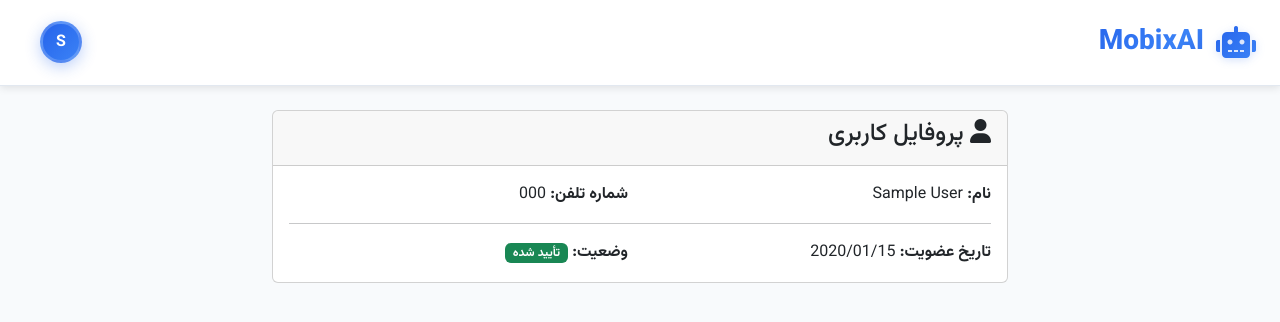
After one commit to mostafakhorrami950/MobixAidjangoNew, a Django app: page /accounts/profile/ in a window 1280 px wide. The commit adds this page. Shown: the top 322 px of the page. Run offline with Django 4.2, Linux system fonts and the light colour scheme; a user stored in the database is signed in; data comes from the database, SQL or seed files in the repository; both versions use the stored data as it was after the commit; tables that the repository leaves empty hold one stand-in row (values such as "Sample post"); some libraries are stand-ins or nearby versions.

```diff
--- a/accounts/urls.py
+++ b/accounts/urls.py
@@ -6,4 +6,5 @@ urlpatterns = [
     path('verify-otp/', views.verify_otp, name='verify_otp'),
     path('login/', views.login_view, name='login'),
     path('logout/', views.logout_view, name='logout'),
+    path('profile/', views.profile_view, name='profile'),
 ]
--- a/accounts/views.py
+++ b/accounts/views.py
@@ -3,6 +3,7 @@ from django.contrib.auth import login, logout, authenticate
 from django.contrib import messages
 from django.utils import timezone
 from django.contrib.auth.backends import ModelBackend
+from django.contrib.auth.decorators import login_required
 from .forms import RegistrationForm, OTPVerificationForm
 from .models import User
 from otp_service.services import OTPService
@@ -147,3 +148,8 @@ def logout_view(request):
     logout(request)
     messages.success(request, 'با موفقیت از سیستم خارج شدید.')
     return redirect('login')
+
+@login_required
+def profile_view(request):
+    """User profile view"""
+    return render(request, 'accounts/profile.html', {'user': request.user})
--- a/chatbot/views.py
+++ b/chatbot/views.py
@@ -1488,15 +1488,8 @@ def get_sidebar_menu_items(request):
             if not item.required_permission or request.user.has_perm(item.required_permission):
                 # Resolve the URL
                 try:
-                    # Handle namespaced URLs (e.g., 'chat:chat')
-                    if ':' in item.url_name:
-                        url = reverse(item.url_name)
-                    else:
-                        # Try to resolve as a chat app URL first, then fall back to global
-                        try:
-                            url = reverse(f'chat:{item.url_name}')
-                        except:
-                            url = reverse(item.url_name)
+                    # Direct URL resolution - no namespaces
+                    url = reverse(item.url_name)
                     user_menu_items.append({
                         'name': item.name,
                         'url': url,
--- a/static/chatbot/js/main.js
+++ b/static/chatbot/js/main.js
@@ -243,6 +243,12 @@ function loadAvailableModelsForUser() {
             const modelSelectionContainer = document.getElementById('welcome-model-selection');
             const webSearchContainer = document.getElementById('welcome-web-search-container');
 
+            // Check if elements exist before manipulating them
+            if (!modelSelect || !modelSelectionContainer) {
+                console.log('Model selection elements not found, skipping model loading');
+                return;
+            }
+
             // Clear current options
             modelSelect.innerHTML = '<option value="">-- مدلی را انتخاب کنید --</option>';
 
--- /dev/null
+++ b/templates/accounts/profile.html
@@ -0,0 +1,41 @@
+{% extends 'base.html' %}
+
+{% block title %}پروفایل کاربری{% endblock %}
+
+{% block content %}
+<div class="container mt-4">
+    <div class="row justify-content-center">
+        <div class="col-md-8">
+            <div class="card">
+                <div class="card-header">
+                    <h4><i class="fas fa-user"></i> پروفایل کاربری</h4>
+                </div>
+                <div class="card-body">
+                    <div class="row">
+                        <div class="col-md-6">
+                            <strong>نام:</strong> {{ user.name }}
+                        </div>
+                        <div class="col-md-6">
+                            <strong>شماره تلفن:</strong> {{ user.phone_number }}
+                        </div>
+                    </div>
+                    <hr>
+                    <div class="row">
+                        <div class="col-md-6">
+                            <strong>تاریخ عضویت:</strong> {{ user.date_joined|date:"Y/m/d" }}
+                        </div>
+                        <div class="col-md-6">
+                            <strong>وضعیت:</strong>
+                            {% if user.is_verified %}
+                                <span class="badge bg-success">تأیید شده</span>
+                            {% else %}
+                                <span class="badge bg-warning">در انتظار تأیید</span>
+                            {% endif %}
+                        </div>
+                    </div>
+                </div>
+            </div>
+        </div>
+    </div>
+</div>
+{% endblock %}
--- a/templates/base.html
+++ b/templates/base.html
@@ -163,6 +163,7 @@
                 .then(data => {
                     if (data.error || !data.menu_items || data.menu_items.length === 0) {
                         console.log('No custom menu items found, keeping defaults');
+                        // Keep default items that are already shown
                         return;
                     }
 
@@ -230,7 +231,12 @@
                 })
                 .catch(error => {
                     console.log('Error loading custom menu items, keeping defaults:', error);
-                    // Default items are already loaded, so we don't need to do anything
+                    // Ensure default items are shown if they're not already
+                    const desktopNavLeft = document.getElementById('desktop-nav-left');
+                    const desktopNavRight = document.getElementById('desktop-nav-right');
+                    if (desktopNavLeft && desktopNavLeft.children.length === 0) {
+                        showDefaultDesktopMenuItems();
+                    }
                 });
         }
 
```
Also changed, not shown: static/chatbot/js/messaging.js (+10 -9 lines), ai_chatbot.sqlite3.
